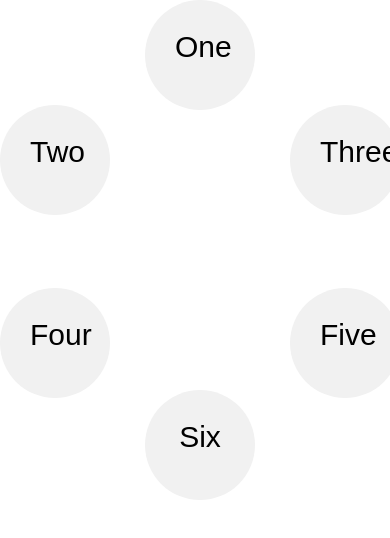
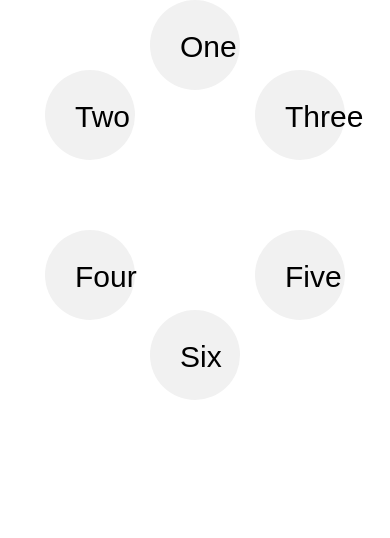
Before and after one commit to Dayne-Game/TestFolder, a plain HTML site: page test.html in a window 390 px wide. Drawn offline with Linux system fonts and the light colour scheme.

Commit message:
Aded new styling

```diff
--- a/test.css
+++ b/test.css
@@ -70,3 +70,15 @@ a {
     width: 110px;
   }
 }
+
+@media only screen and (max-width: 500px) {
+  .grid-container {
+    width: 300px;
+    height: 400px;
+  }
+
+  .circle {
+    height: 90px;
+    width: 90px;
+  }
+}
```
